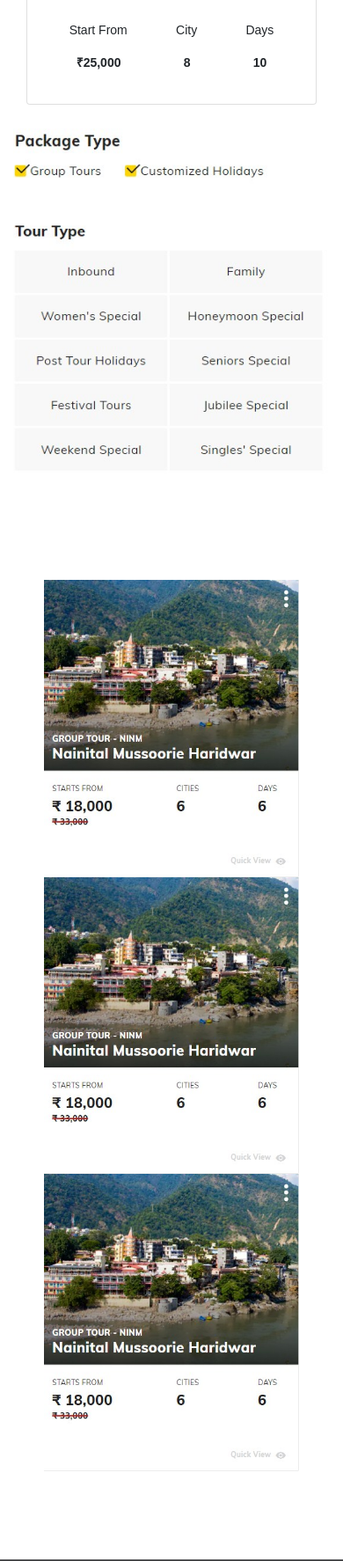
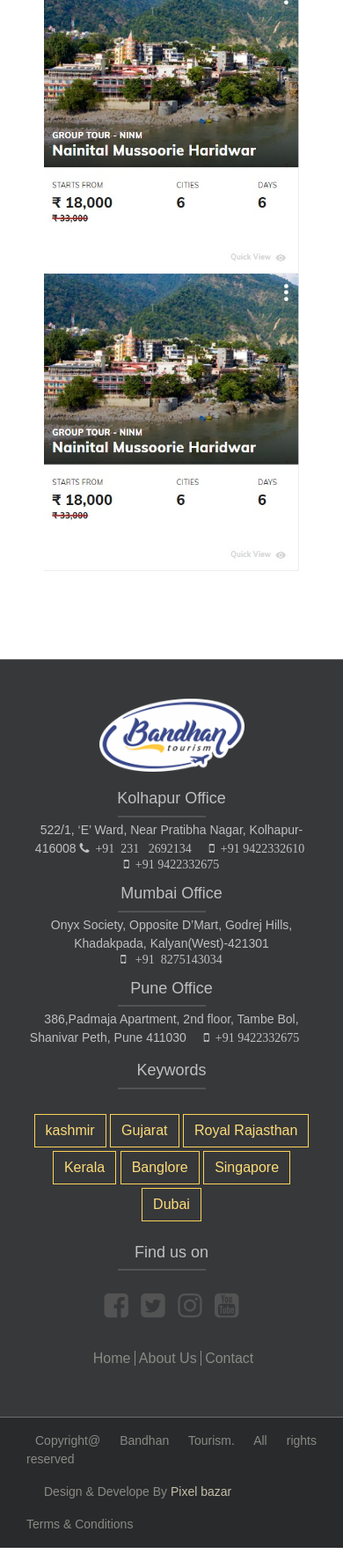
Before and after one commit to teampixel123/bandhan, a CodeIgniter app: page /bandhan_dy/index.php/website/list in a window 390 px wide. Shown: the part 1080-2854 px from the top of the page at 88% size. Run offline with CodeIgniter, Linux system fonts and the light colour scheme; tables that the repository leaves empty or names only in its code hold one stand-in row (values such as "Sample post"); some libraries are stand-ins or nearby versions; some web fonts are replaced.

Commit message:
Fetch list data

```diff
--- a/application/config/routes.php
+++ b/application/config/routes.php
@@ -50,5 +50,7 @@ defined('BASEPATH') OR exit('No direct script access allowed');
 |		my-controller/my-method	-> my_controller/my_method
 */
 $route['default_controller'] = 'Website';
+$route['(:any)'] = 'Website/list/$1';
+
 $route['404_override'] = '';
 $route['translate_uri_dashes'] = FALSE;
--- a/application/controllers/Website.php
+++ b/application/controllers/Website.php
@@ -27,7 +27,11 @@ class Website extends CI_Controller {
     $this->load->view('contact');
   }
 	public function list(){
-    $this->load->view('list_tours');
+		$segment = $this->uri->segment(1);
+		$state = str_replace('-', ' ', $segment);
+		 // echo $state;
+		$data['tour_list'] = $this->Admin_Model->get_tour_menu_list($state);
+    $this->load->view('list_tours',$data);
   }
 
 	public function terms(){
--- a/application/views/include/header.php
+++ b/application/views/include/header.php
@@ -88,10 +88,11 @@ $active='active';
               <?php   $title_list = $this->Admin_Model->get_tour_menu_title();
                 foreach ($title_list as $title_list) {
                   $state = $title_list->tour_state;
+                  $state_uri = str_replace(' ','-',$state)
                   ?>
                   <div class="col-lg-3" >
                     <br>
-                    <h5 class="text-black "><?php echo $state; ?></h5>
+                    <h5 class="text-black "><a href="<?php echo base_url() ?><?php echo $state_uri; ?>"><?php echo $state; ?></a></h5>
                     <div class="row margin-small mb-3">
                       <div class="underline-small"></div>
                     </div>
--- a/application/views/list_tours.php
+++ b/application/views/list_tours.php
@@ -32,61 +32,36 @@ include('include/header.php');
         <h3 style="text-align:left!important;padding-bottom: 25px;"><b>Himachal Pradesh</b></h3>
       </div>
       <div class="row">
+
+        <?php if($tour_list){
+          foreach ($tour_list as $tour_list) { ?>
             <div class="col-md-4">
               <div class="card"  id="demo">
-
-            <img class="card-img-top" src="<?php echo base_url(); ?>assets/images/owl/owl5.jpg" alt="Card image cap">
-            <i class="fa fa-eye ml-1 card-icon"  aria-hidden="true" id="show"></i>
+                <img class="card-img-top" src="<?php echo base_url(); ?>assets/images/tours/<?php echo $tour_list->tour_mobile_img; ?>" alt="Card image cap">
+                <!-- <i class="fa fa-eye ml-1 card-icon"  aria-hidden="true" id="show"></i> -->
                 <div class="card-body">
-              <h5 class="card-title" id="card-text">Assam Special</h5>
+                  <h5 class="card-title" id="card-text"><?php echo $tour_list->tour_name; ?></h5>
                   <div class="row d-flex justify-content-around">
                       <p class="card-text">Start From</p>
                       <p class="card-text">City</p>
                       <p class="card-text">Days</p>
                   </div>
-
                   <div class="row d-flex justify-content-around">
-                  <p class="card-text" style="font-weight:bold;">&#8377;25,000</p>
-                  <p class="card-text" style="font-weight:bold;">8</p>
-                  <p class="card-text" style="font-weight:bold;">10</p>
+                      <p class="card-text" style="font-weight:bold;">&#8377;<?php echo $tour_list->tour_price; ?></p>
+                      <p class="card-text" style="font-weight:bold;"><?php echo $tour_list->tour_city_num; ?></p>
+                      <p class="card-text" style="font-weight:bold;"><?php echo $tour_list->tour_day_num; ?></p>
+                  </div>
+                </div>
               </div>
 
             </div>
-          </div>
+        <?php  }
+        } ?>
 
-          <div class="card"  id="details" style="min-height:495px;">
-            <div class="card-body">
-              <h5 class="card-title" id="card-text">Assam Special</h5>
-              <div class="row d-flex justify-content-around">
-                  <h4>Assam Special</h4>
-                  <i class="fa fa-times" aria-hidden="true" id="hide"></i>
-              </div>
-              <div class="row d-flex justify-content-start mt-2 mb-2">
-                  <h5>Destination Highlights (4)</h5>
-              </div>
 
-              <div class="ml-5 text-bold">
-                <p>Havelock Island </p>
-                <p>Havelock Island </p>
-                <p>Havelock Island </p>
-                <p>Havelock Island </p>
-                <p>Havelock Island </p>
-                <p>Havelock Island </p>
-              </div>
-              <div class="row">
-                <button type="button" class="btn btn-warning btn-block" name="button" >Book Now</button>
-              </div>
-              <div class="row d-flex justify-content-around mt-5">
-                <p><i class="fa fa-bed" aria-hidden="true"></i> Hotel</p>
-                <p><i class="fa fa-plane" aria-hidden="true"></i> plane</p>
-                <p><i class="fa fa-cutlery" aria-hidden="true"></i> Meal</p>
 
-              </div>
 
-            </div>
-          </div>
-        </div>
-        <div class="col-md-4">
+        <!-- <div class="col-md-4">
           <div class="card">
             <img class="card-img-top" src="<?php echo base_url(); ?>assets/images/owl/owl4.jpg" alt="Card image cap">
             <div class="card-body" style="top:10%;">
@@ -123,11 +98,11 @@ include('include/header.php');
               </div>
             </div>
           </div>
-        </div>
+        </div> -->
       </div>
     </div>
     <div class="col-md-3">
-      <img width="100" src="<?php echo base_url(); ?>assets/images/Screenshot_3.jpg" alt="">
+      <img width="100%" src="<?php echo base_url(); ?>assets/images/Screenshot_3.jpg" alt="">
     </div>
   </div>
 
@@ -151,20 +126,7 @@ include('include/header.php');
   </div>
 </div>
 
-<script type="text/javascript">
-$(document).ready(function() {
-$("#details").hide();
-$("#show").click(function(){
-$("#demo").hide();
-$("#details").show();
-});
 
-$("#hide").click(function(){
-$("#demo").show();
-$("#details").hide();
-});
-});
-</script>
 
 <?php  include('include/footer.php');
 ?>
```
Also changed, not shown: assets/images/tours/tour_mob_291456_219635.jpg (deleted), assets/images/tours/tour_mob_291456_539861.jpg (added). Lines whose indentation alone changed are shown as unchanged.
